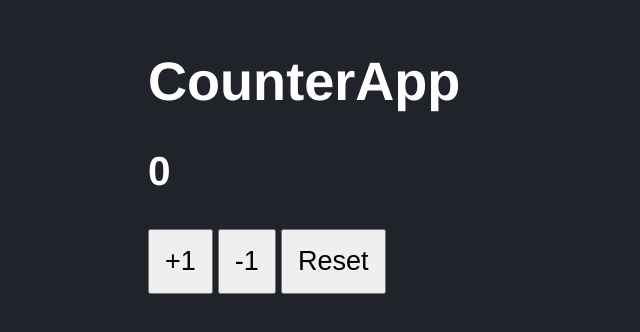
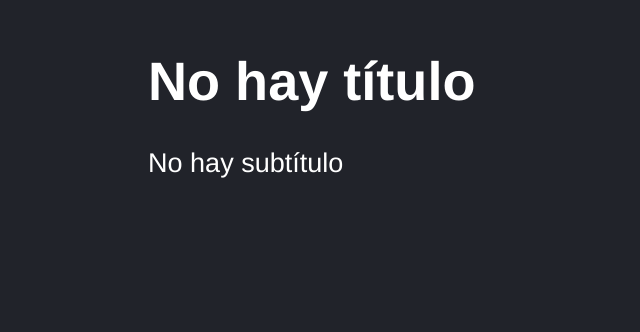
Before and after one commit to oscartrugo/React_Curso_Fernando_Herrera, a React (Vite) app in the folder 03-counter-app-vite/: page / in a window 1280 px wide. Shown: the part 134-466 px from the top of the page, without its empty margins (0-640 px from the left). Built offline with nearby package versions, Linux system fonts and the light colour scheme.

Commit message:
64. Pruebas sobre componentes de React

```diff
--- a/03-counter-app-vite/package.json
+++ b/03-counter-app-vite/package.json
@@ -19,6 +19,7 @@
     "@babel/core": "^7.26.0",
     "@babel/preset-env": "^7.26.0",
     "@eslint/js": "^9.17.0",
+    "@testing-library/react": "^16.1.0",
     "@types/jest": "^29.5.14",
     "@types/react": "^18.3.18",
     "@types/react-dom": "^18.3.5",
--- a/03-counter-app-vite/src/FirstApp.jsx
+++ b/03-counter-app-vite/src/FirstApp.jsx
@@ -1,4 +1,3 @@
-import React from 'react'
 import PropTypes from 'prop-types';
 
 export const FirstApp = ({title, subTitle, name}) => {
@@ -15,11 +14,11 @@ export const FirstApp = ({title, subTitle, name}) => {
 FirstApp.propTypes = {
   title: PropTypes.string.isRequired,
   subTitle: PropTypes.string,
-  name: PropTypes.string
-}
+  // name: PropTypes.string
+};
 
 FirstApp.defaultProps = {
   title: 'No hay título',
   subTitle: 'No hay subtítulo',
-  name: 'Oscar Trujillo'
-}
+  // name: 'Oscar Trujillo'
+};
--- a/03-counter-app-vite/src/main.jsx
+++ b/03-counter-app-vite/src/main.jsx
@@ -2,10 +2,11 @@ import React from 'react';
 import ReactDOM from 'react-dom/client'; //Herramienta para renderizar React
 import { FirstApp } from './FirstApp';
 import './styles.css';
-import { CounterApp } from './CounterApp';
+// import { CounterApp } from './CounterApp';
 
 ReactDOM.createRoot(document.getElementById("root")).render( //Renderizar compoennte en el DOM
     <React.StrictMode>
-        <CounterApp value={0} />
+        {/* <CounterApp value={0} /> */}
+        <FirstApp />
     </React.StrictMode>
 )
```
Also changed, not shown: 1 other file (tests, documents, lock files or other folders).
